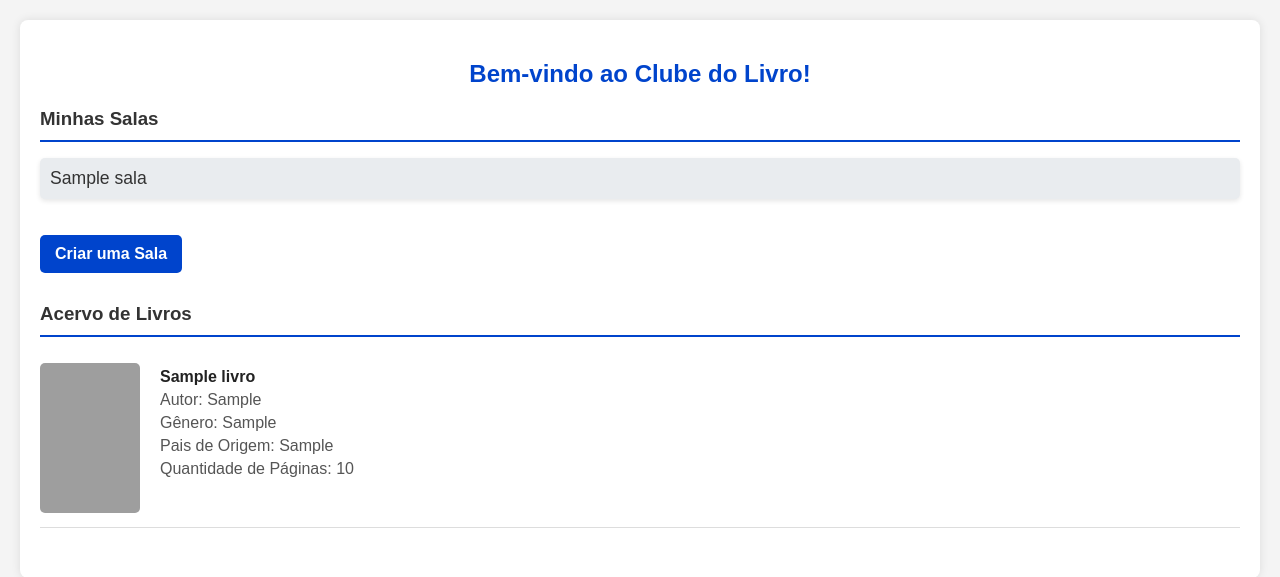
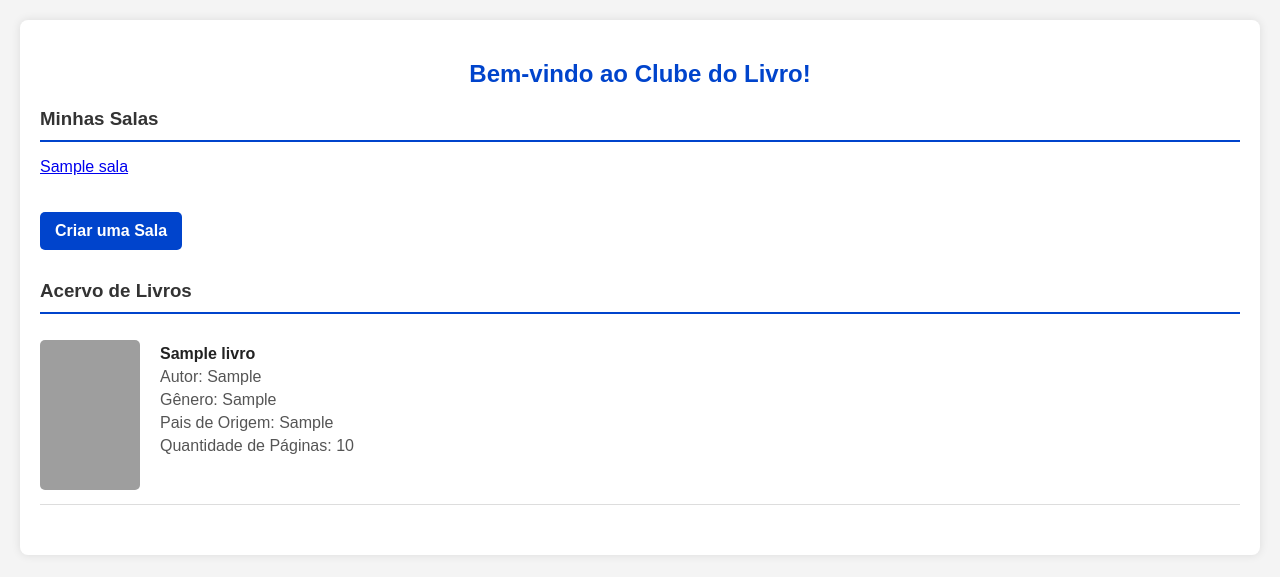
Before and after one commit to Davido159/Clube-do-livro-, a Flask app: page /home in a window 1280 px wide. Shown: the part 77-654 px from the top of the page. Run offline with Flask 3, Linux system fonts and the light colour scheme; the visitor is signed in with stand-in values (Sample User, id 1); tables that the repository leaves empty hold one stand-in row (values such as "Sample post"); grey boxes are pictures that could not be loaded.

Commit message:
Update home.html

```diff
--- a/Templates/home.html
+++ b/Templates/home.html
@@ -1,13 +1,13 @@
 <!DOCTYPE html>
 <html lang="pt-br">
-    <head>
-        <meta charset="UTF-8">
-        <meta name="viewport" content="width=device-width, initial-scale=1.0">
-        <link rel="stylesheet" href="C:/Users/T-Gamer/Desktop/Programação/Projeto integrador/static/CSS/style.css">
-        <link rel="stylesheet" href="C:/Users/T-Gamer/Desktop/Programação/Projeto integrador/static/CSS/home.css">
-        <script src="C:/Users/T-Gamer/Desktop/Programação/Projeto integrador/static/JS/home.js" defer></script>
-        <title>Página Inicial - The Book Club</title>
-    </head>
+<head>
+    <meta charset="UTF-8">
+    <meta name="viewport" content="width=device-width, initial-scale=1.0">
+    <link rel="stylesheet" href="{{ url_for('static', filename='CSS/style.css') }}">
+    <link rel="stylesheet" href="{{ url_for('static', filename='CSS/home.css') }}">
+    <script src="{{ url_for('static', filename='JS/home.js') }}" defer></script>
+    <title>Página Inicial - The Book Club</title>
+</head>
 <body>
     <header>
         <h1>The Book Club</h1>
@@ -20,14 +20,14 @@
             <h3>Minhas Salas</h3>
             <ul>
                 {% for sala in salas %}
-                <li><a href="{{ url_for('room', sala_id=sala['id']) }}" class="room-link">{{ sala['nome'] }}</a></li>
+                <li><a href="{{ url_for('room', sala_id=sala['id']) }}">{{ sala['nome'] }}</a></li>
                 {% endfor %}
             </ul>
             <a href="{{ url_for('create_room') }}" class="create-room-link">Criar uma Sala</a>
         </section>
 
         <!-- Seção de Acervo de Livros -->
-        <section class="books-section reveal">
+        <section class="books-section reveal hidden">
             <h3>Acervo de Livros</h3>
             <ul>
                 {% for livro in livros %}
```
